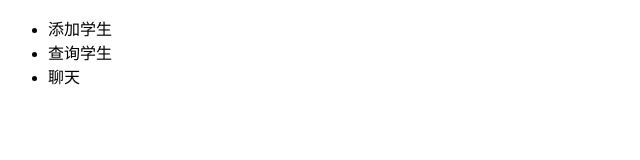
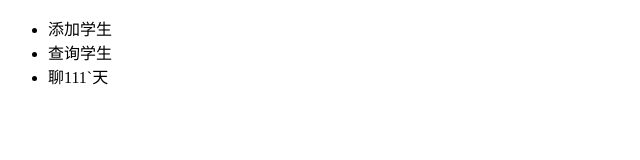
Before and after one commit to Liuwenlong1/student, a plain HTML site: page index.html in a window 1280 px wide. Shown: the full height of the page, 0-640 px from the left. Drawn offline with Linux system fonts and the light colour scheme.

Commit message:
重新修改聊天功能

```diff
--- a/index.html
+++ b/index.html
@@ -7,7 +7,7 @@
 	<ul>
 		<li>添加学生</li>
 		<li>查询学生</li>
-		<li>聊天</li>
+		<li>聊111`天</li>
 	</ul>
 </body>
 </html>
```
